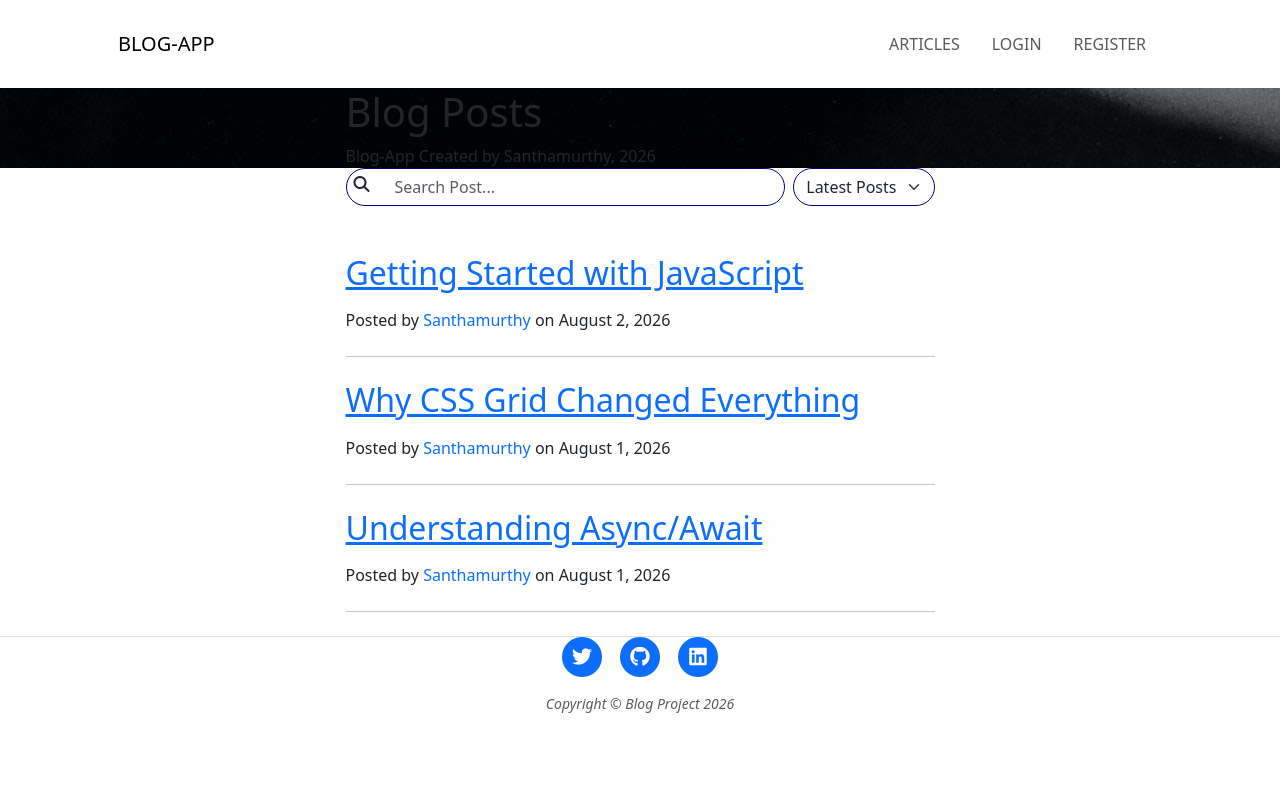
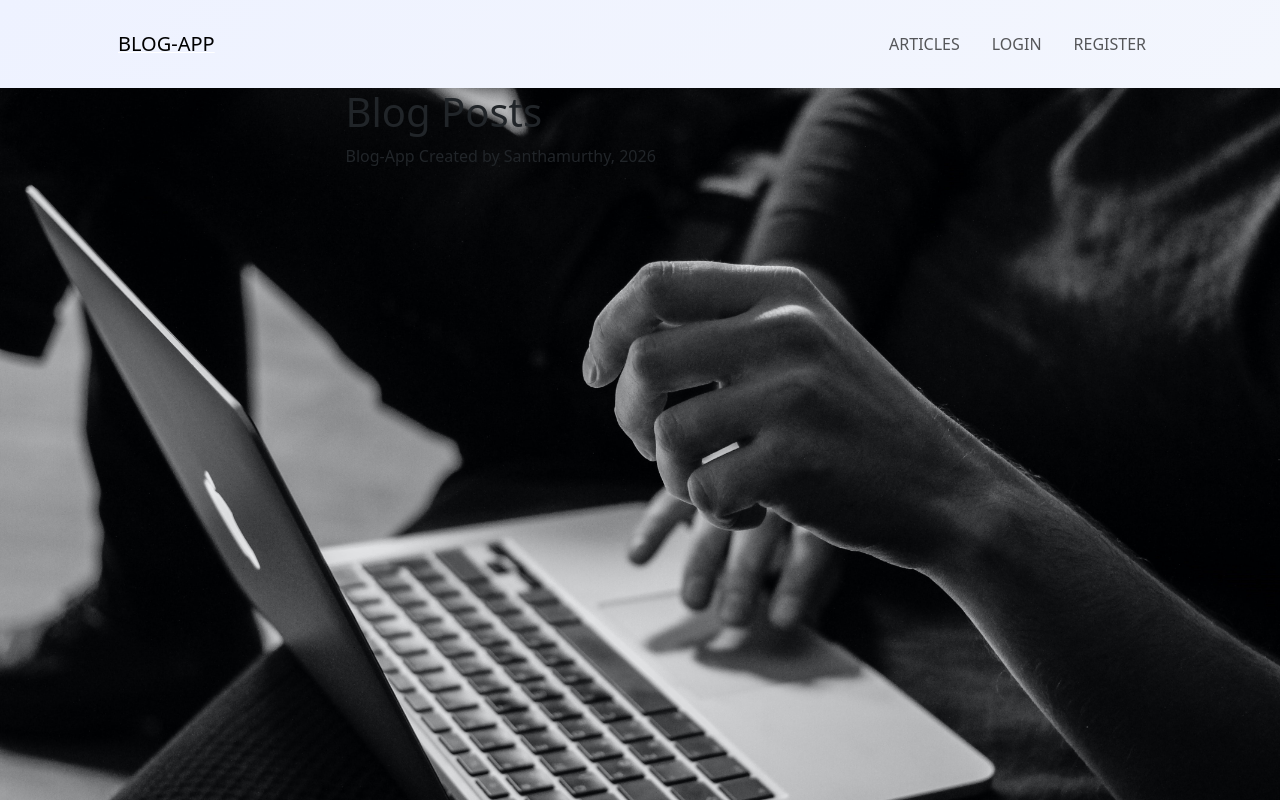
Before and after one commit to santhamurthy1122/Blog-frontend-project-2, a React (Create React App) app: page /posts in a window 1280 px wide. Shown: the top 800 px of the page. Built offline with nearby package versions, Linux system fonts and the light colour scheme.

Commit message:
Enhance styling in index.css with new layout and design
Added styles for body, headers, buttons, and form controls.

```diff
--- a/src/index.css
+++ b/src/index.css
@@ -11,3 +11,78 @@ code {
   font-family: source-code-pro, Menlo, Monaco, Consolas, 'Courier New',
     monospace;
 }
+body {
+  background: linear-gradient(135deg, #eef2ff 0%, #f8fafc 100%);
+  min-height: 100vh;
+}
+
+.half {
+  min-height: 100vh;
+}
+
+.contents {
+  width: 100%;
+}
+
+.masthead {
+  min-height: 100vh;
+  background-position: center;
+  background-size: cover;
+  background-repeat: no-repeat;
+}
+
+.contents .container {
+  padding: 40px 20px;
+}
+
+.contents h1 {
+  font-size: 2.2rem;
+  font-weight: 700;
+  color: #1e293b;
+}
+
+.form-control {
+  border-radius: 8px;
+  padding: 12px 16px;
+  border: 1px solid #d1d5db;
+  margin-bottom: 4px;
+}
+
+.form-control:focus {
+  border-color: #4f46e5;
+  box-shadow: 0 0 0 3px rgba(79, 70, 229, 0.15);
+  outline: none;
+}
+
+.btn-primary {
+  background-color: #4f46e5;
+  border-color: #4f46e5;
+  border-radius: 8px;
+  padding: 12px 20px;
+  font-weight: 600;
+  width: 100%;
+}
+
+.btn-primary:hover {
+  background-color: #4338ca;
+  border-color: #4338ca;
+}
+
+.lead {
+  color: #4f46e5;
+  cursor: pointer;
+  margin: 16px 0;
+}
+
+.lead:hover {
+  text-decoration: underline;
+}
+
+@media (min-width: 768px) {
+  .half {
+    display: flex;
+  }
+  .half > div {
+    flex: 1;
+  }
+}
```
